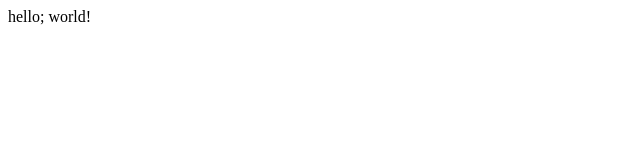
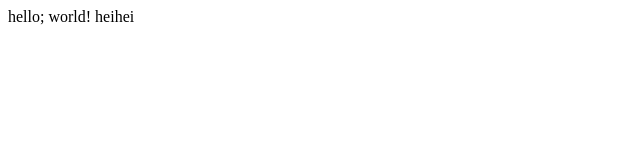
Before and after one commit to shizhanguo/tata, a plain HTML site: page index.html in a window 1280 px wide. Shown: the full height of the page, 0-640 px from the left. Drawn offline with Linux system fonts and the light colour scheme.

Commit message:
修改heihei

```diff
--- a/index.html
+++ b/index.html
@@ -7,5 +7,6 @@
 	<body>
 		hello;
 		world!
+		heihei
 	</body>
 </html>
```
